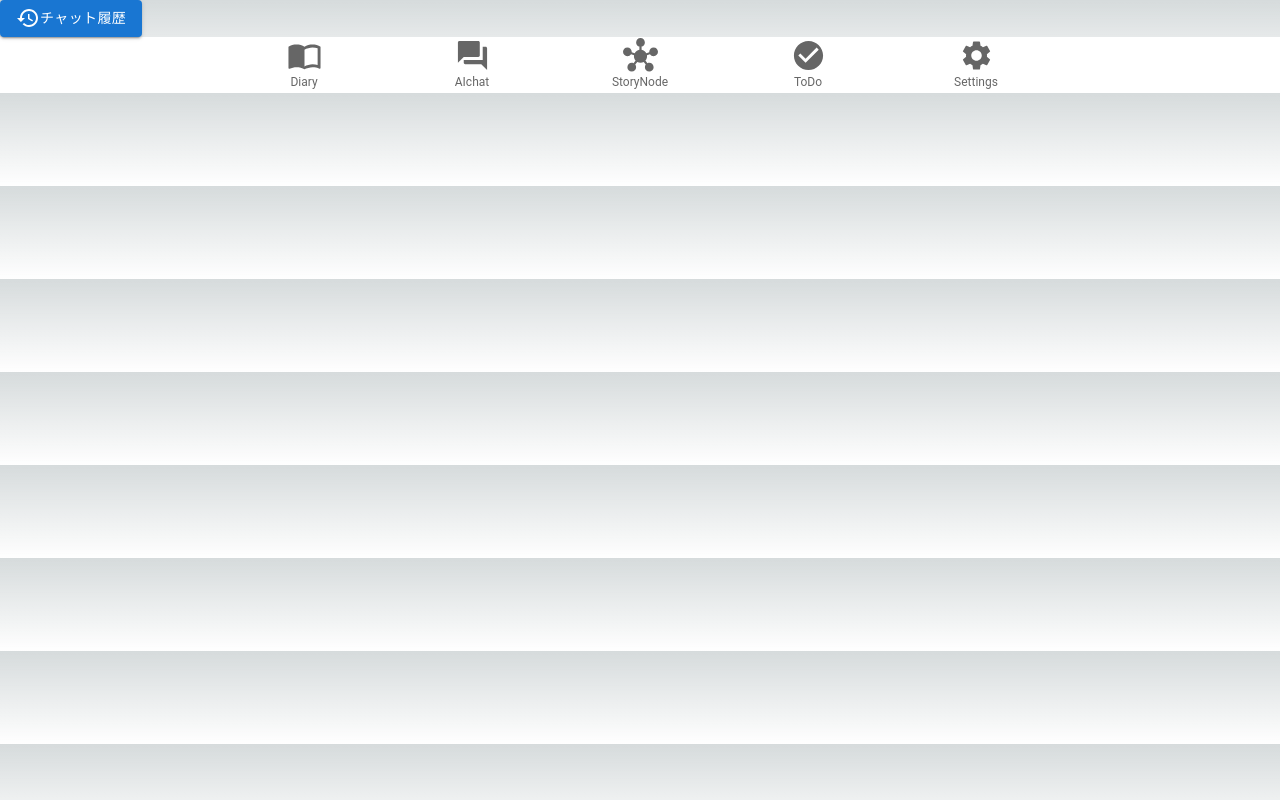
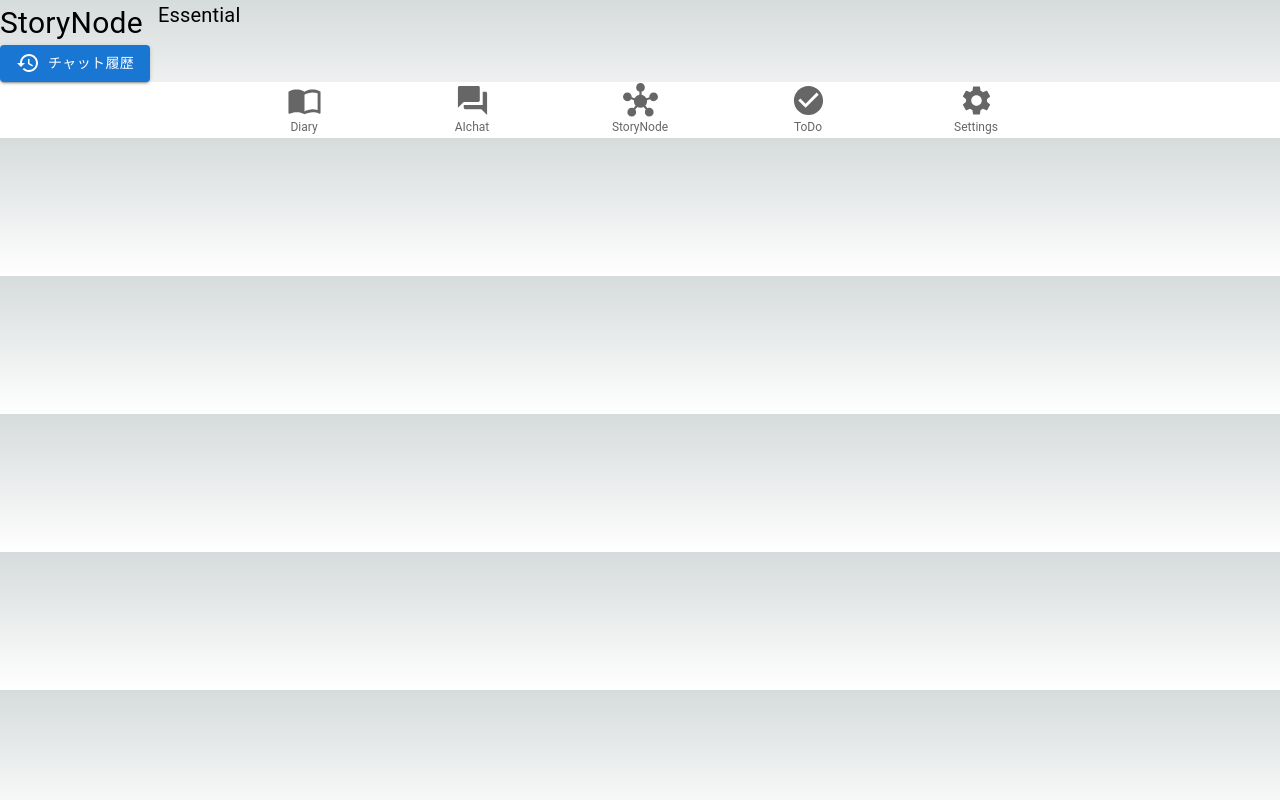
Before and after one commit to Nikesuiden/StoryNode_public, a Next.js app: page / in a window 1280 px wide. Built offline with nearby package versions, Linux system fonts and the light colour scheme.

Commit message:
トップバー保存

```diff
--- a/app/page.tsx
+++ b/app/page.tsx
@@ -1,12 +1,13 @@
 import ChatHistory from "@/components/elements/chatHistory/chatHistory";
 import BottomBar from "@/components/layouts/bottomBar/bottomBar";
+import TopBar from "@/components/layouts/topBar/topBar";
 
 export default function Index() {
   return (
     <div>
-
+      <TopBar />
       <ChatHistory />
-      <BottomBar />
+      <BottomBar/>
     </div>
   );
 }
--- a/components/elements/chatHistory/chatHistory.tsx
+++ b/components/elements/chatHistory/chatHistory.tsx
@@ -2,5 +2,5 @@ import { History } from "@mui/icons-material";
 import { Button } from "@mui/material";
 
 export default function ChatHistory() {
-  return <Button variant="contained" color="primary"><History />チャット履歴</Button>;
+  return <Button variant="contained" color="primary"><History style={{marginRight: 8}}/>チャット履歴</Button>;
 }
--- a/components/layouts/bottomBar/bottomBar.tsx
+++ b/components/layouts/bottomBar/bottomBar.tsx
@@ -16,25 +16,31 @@ import {
 import { constants } from "buffer";
 import { px } from "framer-motion";
 import Link from "next/link";
-import { useState } from "react";
-
-// const useStyles = makeStyles({
-//     root: {
-//         width: 500,
-//     },
-// });
 
 export default function BottomBar() {
-    // const classes = useStyles();
-    // const [value, setValue] = useState(0);
   return (
-    <Box>
+    <Box style={{top: 0, left: 0}}>
       <BottomNavigation showLabels>
-        <BottomNavigationAction label="Diary" icon={<ImportContacts fontSize="large"/>} />
-        <BottomNavigationAction label="AIchat" icon={<Forum fontSize="large"/>} />
-        <BottomNavigationAction label="StoryNode" icon={<Hub fontSize="large"/>} />
-        <BottomNavigationAction label="ToDo" icon={<CheckCircle fontSize="large"/>} />
-        <BottomNavigationAction label="Settings" icon={<Settings fontSize="large"/>} />
+        <BottomNavigationAction
+          label="Diary"
+          icon={<ImportContacts fontSize="large" />}
+        />
+        <BottomNavigationAction
+          label="AIchat"
+          icon={<Forum fontSize="large" />}
+        />
+        <BottomNavigationAction
+          label="StoryNode"
+          icon={<Hub fontSize="large" />}
+        />
+        <BottomNavigationAction
+          label="ToDo"
+          icon={<CheckCircle fontSize="large" />}
+        />
+        <BottomNavigationAction
+          label="Settings"
+          icon={<Settings fontSize="large" />}
+        />
       </BottomNavigation>
     </Box>
   );
--- /dev/null
+++ b/components/layouts/topBar/topBar.tsx
@@ -0,0 +1,11 @@
+import { Flex } from "@chakra-ui/react";
+import { Box, Typography } from "@mui/material";
+
+export default function TopBar() {
+  return (
+    <Box style={{display: 'flex', textAlign: 'center', alignItems: "stretch"}}>
+      <Typography style={{fontSize: 30}}>StoryNode</Typography>
+      <Typography style={{fontSize: 20, marginLeft: 15}}>Essential</Typography>
+    </Box>
+  );
+}
```
